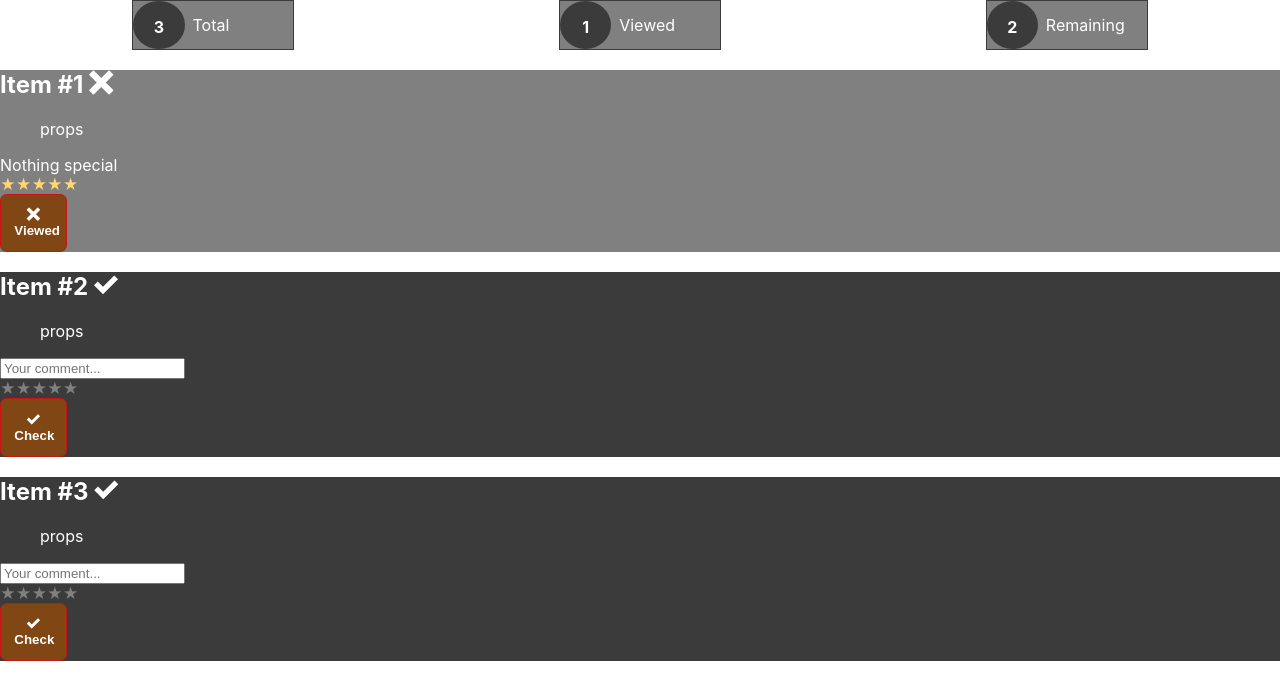
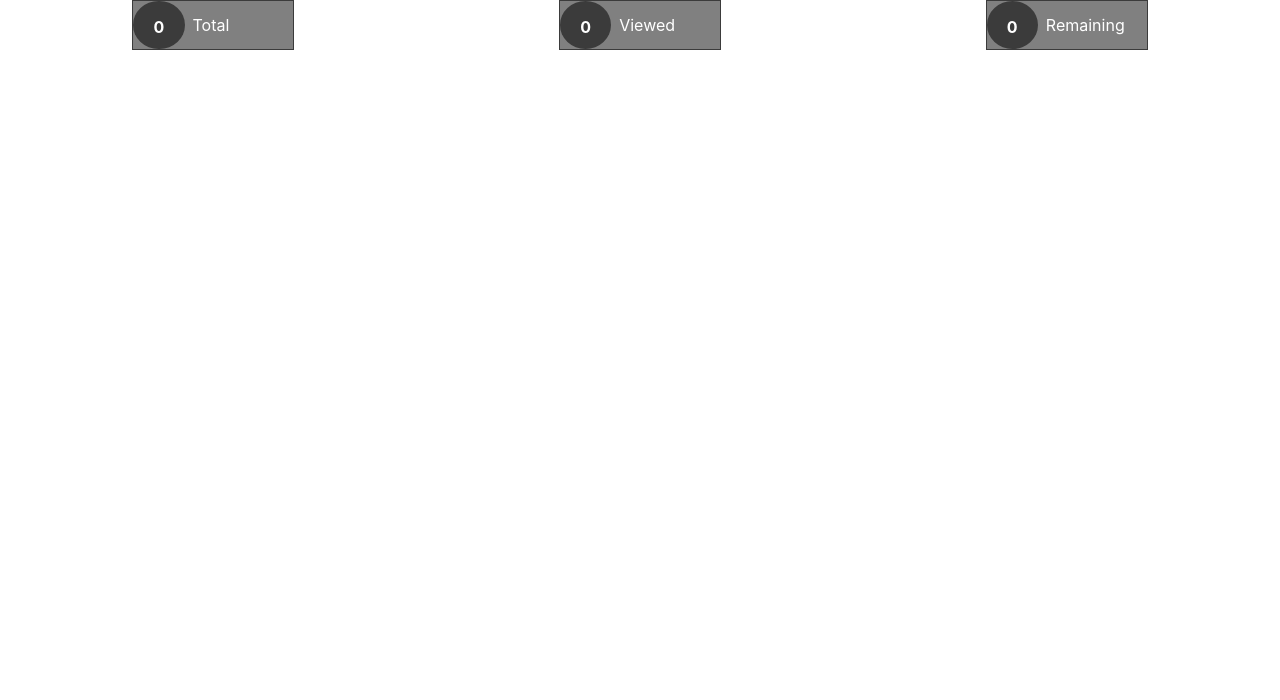
Before and after one commit to dacodemaniak/react-jalon, a React (Create React App) app: page / in a window 1280 px wide. Shown: the top 700 px of the page. Built offline with nearby package versions, Linux system fonts and the light colour scheme.

Commit message:
Add layout component

```diff
--- a/src/App.js
+++ b/src/App.js
@@ -3,36 +3,18 @@ import {JalonComponent} from './components/Jalon/Jalon.class'
 import { ToolbarComponent } from './components/Toolbar/ToolbarComponent';
 
 import './App.css';
+import { Layout } from './components/Layout/Layout';
 
 
 
 class App extends React.Component {
-  state = {jalons : [
-      {
-        id: 1,
-        title: 'Item #1',
-        segment: 'props',
-        viewed: true,
-        comment: 'Nothing special',
-        rate: 5
-      },
-      {
-        id: 2,
-        title: 'Item #2',
-        segment: 'props',
-        viewed: false,
-        comment: '',
-        rate: 0
-      },
-      {
-        id: 3,
-        title: 'Item #3',
-        segment: 'props',
-        viewed: false,
-        comment: '',
-        rate: 0
-      }
-    ]
+  state = {jalons : []}
+
+  componentDidMount() {
+    const persistentDatas = localStorage.getItem('jalons')
+    if (persistentDatas) {
+      this.setState({jalons: JSON.parse(persistentDatas)})
+    }
   }
 
   receiveJalon(jalon) {
--- /dev/null
+++ b/src/components/Layout/Layout.js
@@ -0,0 +1,16 @@
+import React from 'react'
+
+export class Layout extends React.Component {
+    render() {
+       return <div className="container">
+            {/* Here goes the header */}
+            <header className="header">
+                <h1>Meet Up</h1>
+            </header>
+
+            <footer>
+                Bottom of the layout
+            </footer>
+        </div>
+    }
+}
```
